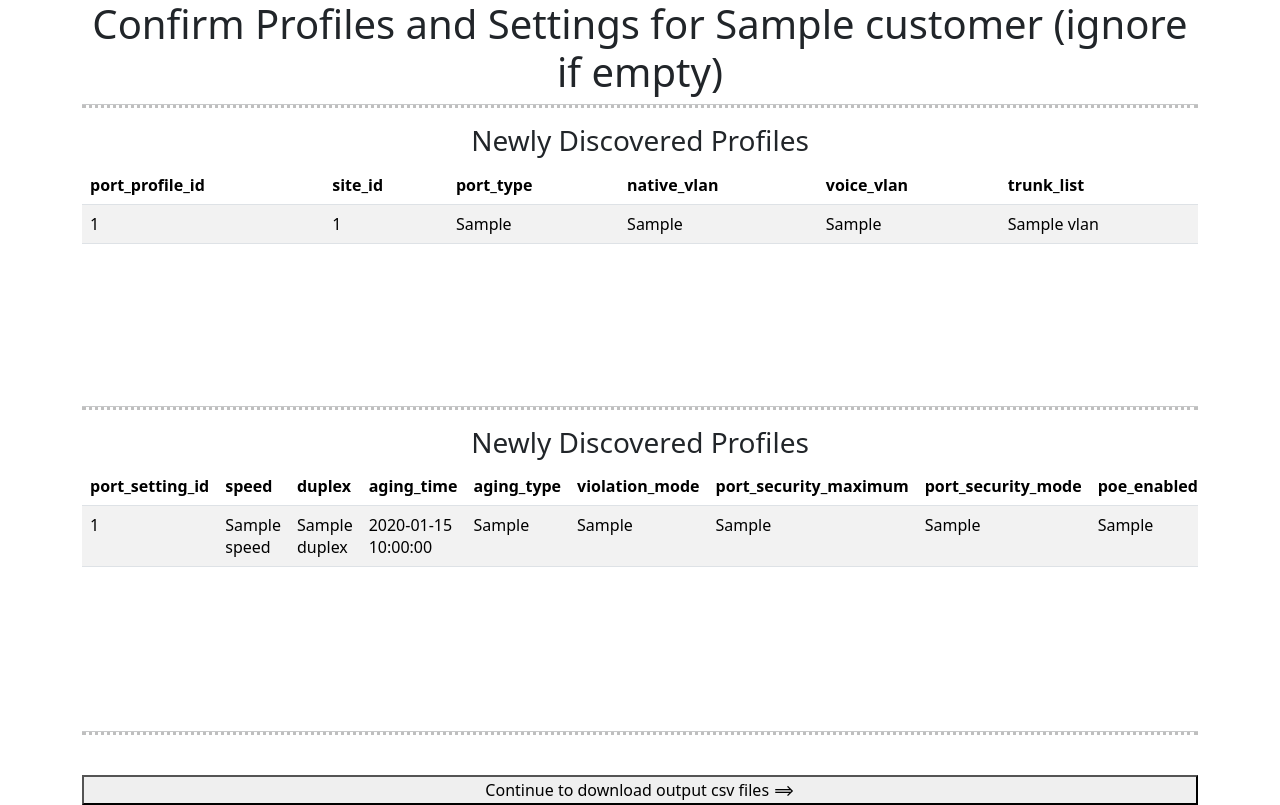
After one commit to dhong639/Cisco_Visualization, a Flask app: template app/templates/confirm-provisioning.html in a window 1280 px wide. The commit adds this page. Run offline with Flask 2, Linux system fonts and the light colour scheme; the template is opened without the code that fills it: most values are stand-ins (such as "Sample title", 1, 10 or a date in 2020); some libraries are stand-ins or nearby versions.

Commit message:
Add files via upload

```diff
--- /dev/null
+++ b/app/templates/confirm-provisioning.html
@@ -0,0 +1,134 @@
+<html>
+	<head>
+		<title>Confirm Provisioning</title>
+		<link rel="stylesheet" href="{{url_for('static', filename='css/bootstrap/bootstrap.min.css')}}">
+		<!--<link rel="stylesheet" href="https://cdn.jsdelivr.net/npm/bootstrap@4.3.1/dist/css/bootstrap.min.css" integrity="sha384-ggOyR0iXCbMQv3Xipma34MD+dH/1fQ784/j6cY/iJTQUOhcWr7x9JvoRxT2MZw1T" crossorigin="anonymous">-->
+		<link rel="icon" type="image/x-icon" href="{{url_for('static', filename='favicon.ico')}}">
+
+		<style>
+			h1, h3 {
+				text-align: center;
+			}
+			hr {
+				margin-top: 0;
+				/*margin-bottom: 0;*/
+				border-bottom: dotted black;
+			}
+			button {
+				width: 100%;
+				height: 100%
+			}
+		</style>
+	</head>
+	<body>
+		<div class="container">
+			<div class="row">
+				<div class="col-lg-12">
+					<h1>Confirm Profiles and Settings for {{ customer }} (ignore if empty)</h1>
+				</div>
+			</div>
+			<hr />
+			<div class="row">
+				<div class="col-md-12">
+					<h3>Newly Discovered Profiles</h3>
+				</div>
+			</div>
+			<div style="overflow-y: scroll; height: 30%">
+				<table class="table table-striped table-hover">
+					<thead class="thead-dark" style="position: sticky; top: 0%">
+						<th scope="col">port_profile_id</th>
+						<th scope="col">site_id</th>
+						<th scope="col">port_type</th>
+						<th scope="col">native_vlan</th>
+						<th scope="col">voice_vlan</th>
+						<th scope="col">trunk_list</th>
+					</thead>
+					<tbody>
+						{% for profile in list_profiles %}
+						<tr>
+							<td scope="row">{{ profile.port_profile_id }}</td>
+							<td>{{ profile.site_id }}</td>
+							<td>{{ profile.port_type }}</td>
+							<td>
+								{% if profile.native_vlan != None %}
+									{{ profile.native_vlan }}
+								{% endif %}
+							</td>
+							<td>
+								{% if profile.voice_vlan != None %}
+									{{ profile.voice_vlan }}
+								{% endif %}
+							</td>
+							<td>
+								{% for vlan in profile.trunk_list %}
+									{{ vlan }}
+								{% endfor %}
+							</td>
+						</tr>
+						{% endfor %}
+					</tbody>
+				</table>
+			</div>
+			<hr />
+			<div class="row">
+				<div class="col-md-12">
+					<h3>Newly Discovered Profiles</h3>
+				</div>
+			</div>
+			<div style="overflow-y: scroll; height: 30%">
+				<table class="table table-striped table-hover">
+					<thead class="thead-dark" style="position: sticky; top: 0%">
+						<th scope="col">port_setting_id</th>
+						<th scope="col">speed</th>
+						<th scope="col">duplex</th>
+						<th scope="col">aging_time</th>
+						<th scope="col">aging_type</th>
+						<th scope="col">violation_mode</th>
+						<th scope="col">port_security_maximum</th>
+						<th scope="col">port_security_mode</th>
+						<th scope="col">poe_enabled</th>
+						<th scope="col">stp_guardloop</th>
+						<th scope="col">stp_bpduguard</th>
+						<th scope="col">stp_bpdufilter</th>
+						<th scope="col">stp_portfast</th>
+						<th scope="col">voice_vlan</th>
+					</thead>
+					<tbody>
+						{% for setting in list_settings %}
+						<tr>
+							<td scope="row">{{ setting.port_setting_id }}</td>
+							<td>{{ setting.speed }}</td>
+							<td>{{ setting.duplex }}</td>
+							<td>{{ setting.aging_time }}</td>
+							<td>{{ setting.aging_type }}</td>
+							<td>{{ setting.violation_mode }}</td>
+							<td>{{ setting.port_security_maximum }}</td>
+							<td>{{ setting.port_security_mode }}</td>
+							<td>{{ setting.poe_enabled }}</td>
+							<td>{{ setting.stp_guardloop }}</td>
+							<td>{{ setting.stp_bpduguard }}</td>
+							<td>{{ setting.stp_bpdufilter }}</td>
+							<td>{{ setting.stp_portfast }}</td>
+							<td>
+								{% if setting.voice_vlan != None %}
+									{{ setting.voice_vlan[0] }} - {{ setting.voice_vlan[1] }}
+								{% endif %}
+							</td>
+						</tr>
+						{% endfor %}
+					</tbody>
+				</table>
+			</div>
+			<br />
+			<hr />
+			<br />
+			<div class="row">
+				<div class="col-md-12">
+					<button onclick="location.href='/{{ customer }}/{{ timestamp }}/output';">
+						Continue to download output csv files ⟹
+					</button>
+				</div>
+			</div>
+		</div>
+	</body>
+</html>
--- a/app/templates/confirm-services.html
+++ b/app/templates/confirm-services.html
@@ -2,6 +2,7 @@
 	<head>
 		<title>Confirm Services</title>
 		<link rel="stylesheet" href="{{url_for('static', filename='css/bootstrap/bootstrap.min.css')}}">
+		<!--<link rel="stylesheet" href="https://cdn.jsdelivr.net/npm/bootstrap@4.3.1/dist/css/bootstrap.min.css" integrity="sha384-ggOyR0iXCbMQv3Xipma34MD+dH/1fQ784/j6cY/iJTQUOhcWr7x9JvoRxT2MZw1T" crossorigin="anonymous">-->
 		<link rel="icon" type="image/x-icon" href="{{url_for('static', filename='favicon.ico')}}">
 
 		<style>
@@ -23,7 +24,7 @@
 		<div class="container">
 			<div class="row">
 				<div class="col-lg-12">
-					<h1>Confirm VLANs for {{ customer }}</h1>
+					<h1>Confirm VLANs for {{ customer }} (ignore if empty)</h1>
 				</div>
 			</div>
 			<hr />
--- a/app/templates/login.html
+++ b/app/templates/login.html
@@ -6,6 +6,7 @@
 		<meta name="viewport" content="width=device-width, initial-scale=1">
 
 		<link rel="stylesheet" href="{{url_for('static', filename='css/bootstrap/bootstrap.min.css')}}">
+		<!--<link rel="stylesheet" href="https://cdn.jsdelivr.net/npm/bootstrap@4.3.1/dist/css/bootstrap.min.css" integrity="sha384-ggOyR0iXCbMQv3Xipma34MD+dH/1fQ784/j6cY/iJTQUOhcWr7x9JvoRxT2MZw1T" crossorigin="anonymous">-->
 
 		<!--<link rel="icon" type="image/x-icon" href="../static/favicon.ico">-->
 		<link rel="icon" type="image/x-icon" href="{{url_for('static', filename='favicon.ico')}}">
```
Also changed, not shown: app/templates/load-files.html (+37 -6 lines), app/templates/output.html (+11 -11 lines), app/templates/preview.html (line endings or trailing spaces).
